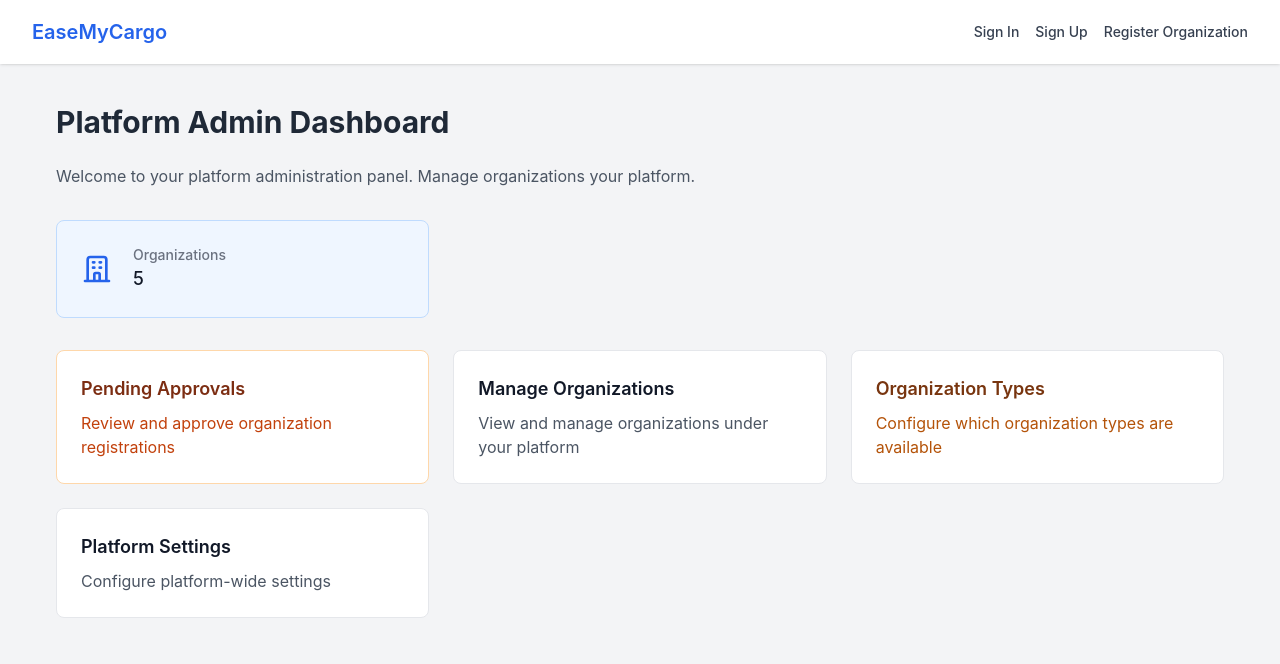
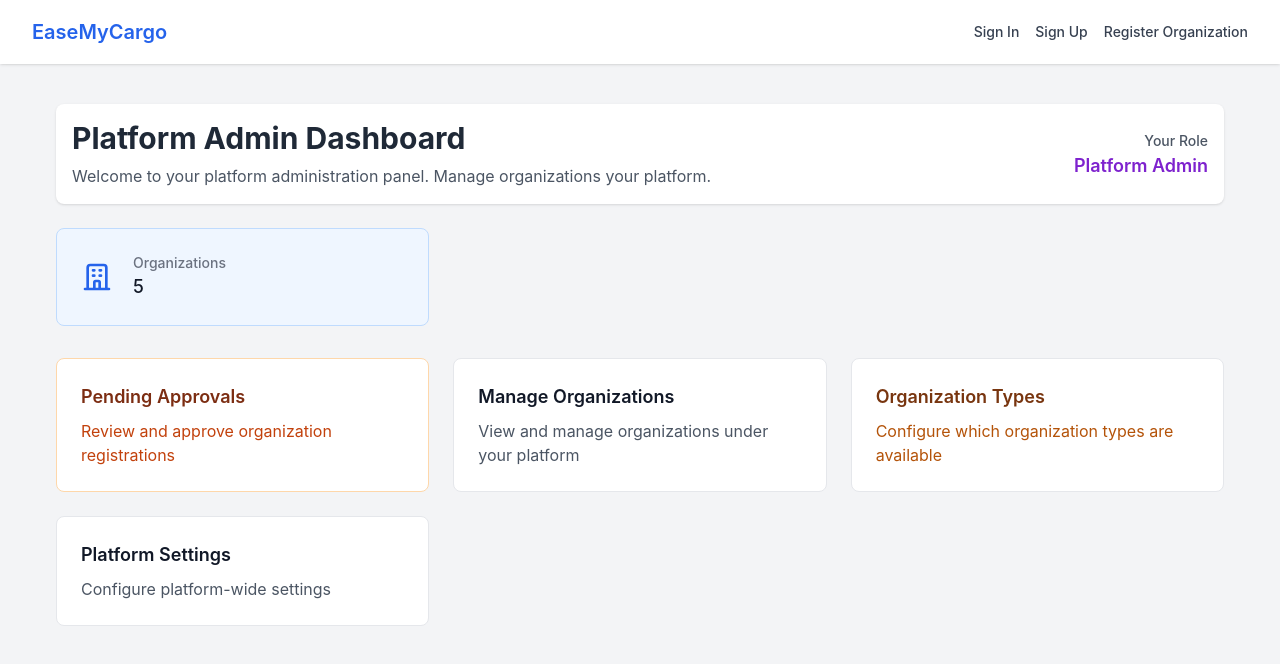
Before and after one commit to manish-partey/NuxtAuth, a Nuxt app: page /platform in a window 1280 px wide. Shown: the top 664 px of the page. Built offline with nearby package versions, Linux system fonts and the light colour scheme; no server answers.

Commit message:
changes made

```diff
--- a/pages/admin/index.vue
+++ b/pages/admin/index.vue
@@ -1,11 +1,21 @@
 <template>
   <div class="max-w-6xl mx-auto py-10 px-4">
-    <div class="mb-8">
-      <h1 class="text-4xl font-semibold text-gray-800 mb-2">Admin Dashboard</h1>
-      <p v-if="authStore.user" class="text-gray-700">
-        Welcome, <span class="font-medium">{{ authStore.user.name }}</span> ({{ authStore.user.role }})
-      </p>
-      <p v-else class="text-gray-500 italic">Loading admin data...</p>
+    <div class="mb-8 bg-white rounded-lg shadow p-4">
+      <div class="flex items-center justify-between">
+        <div>
+          <h1 class="text-4xl font-semibold text-gray-800 mb-2">Admin Dashboard</h1>
+          <p v-if="authStore.user" class="text-gray-700">
+            Welcome, <span class="font-medium">{{ authStore.user.name }}</span>
+          </p>
+          <p v-else class="text-gray-500 italic">Loading admin data...</p>
+        </div>
+        <div v-if="authStore.user" class="text-right">
+          <label class="text-sm font-medium text-gray-600">Your Role</label>
+          <div class="text-lg font-semibold text-purple-700 capitalize">
+            {{ authStore.user.role.replace('_', ' ') }}
+          </div>
+        </div>
+      </div>
     </div>
 
     <!-- Quick Links to Other Admin Sections -->
--- a/pages/platform/index.vue
+++ b/pages/platform/index.vue
@@ -53,10 +53,22 @@ onMounted(fetchPlatformStats);
 
 <template>
   <div class="p-6">
-    <h1 class="text-3xl font-bold mb-6">Platform Admin Dashboard</h1>
-    <p class="text-gray-600 mb-8">
-      Welcome to your platform administration panel. Manage organizations your platform.
-    </p>
+    <div class="mb-6 bg-white rounded-lg shadow p-4">
+      <div class="flex items-center justify-between">
+        <div>
+          <h1 class="text-3xl font-bold mb-2">Platform Admin Dashboard</h1>
+          <p class="text-gray-600">
+            Welcome to your platform administration panel. Manage organizations your platform.
+          </p>
+        </div>
+        <div class="text-right">
+          <label class="text-sm font-medium text-gray-600">Your Role</label>
+          <div class="text-lg font-semibold text-purple-700 capitalize">
+            Platform Admin
+          </div>
+        </div>
+      </div>
+    </div>
 
     <div v-if="loading" class="text-gray-500">Loading dashboard...</div>
     <div v-if="error" class="text-red-600 mb-4">{{ error }}</div>
--- a/pages/superadmin/index.vue
+++ b/pages/superadmin/index.vue
@@ -37,7 +37,17 @@ onMounted(() => {
 
 <template>
   <div class="max-w-6xl mx-auto py-10 px-4">
-    <h1 class="text-3xl font-bold text-gray-800 mb-6">Super Admin Dashboard</h1>
+    <div class="mb-6 bg-white rounded-lg shadow p-4">
+      <div class="flex items-center justify-between">
+        <h1 class="text-3xl font-bold text-gray-800">Super Admin Dashboard</h1>
+        <div class="text-right">
+          <label class="text-sm font-medium text-gray-600">Your Role</label>
+          <div class="text-lg font-semibold text-purple-700">
+            Super Admin
+          </div>
+        </div>
+      </div>
+    </div>
 
     <!-- Loading State -->
     <div v-if="loading" class="flex items-center justify-center py-12">
```
